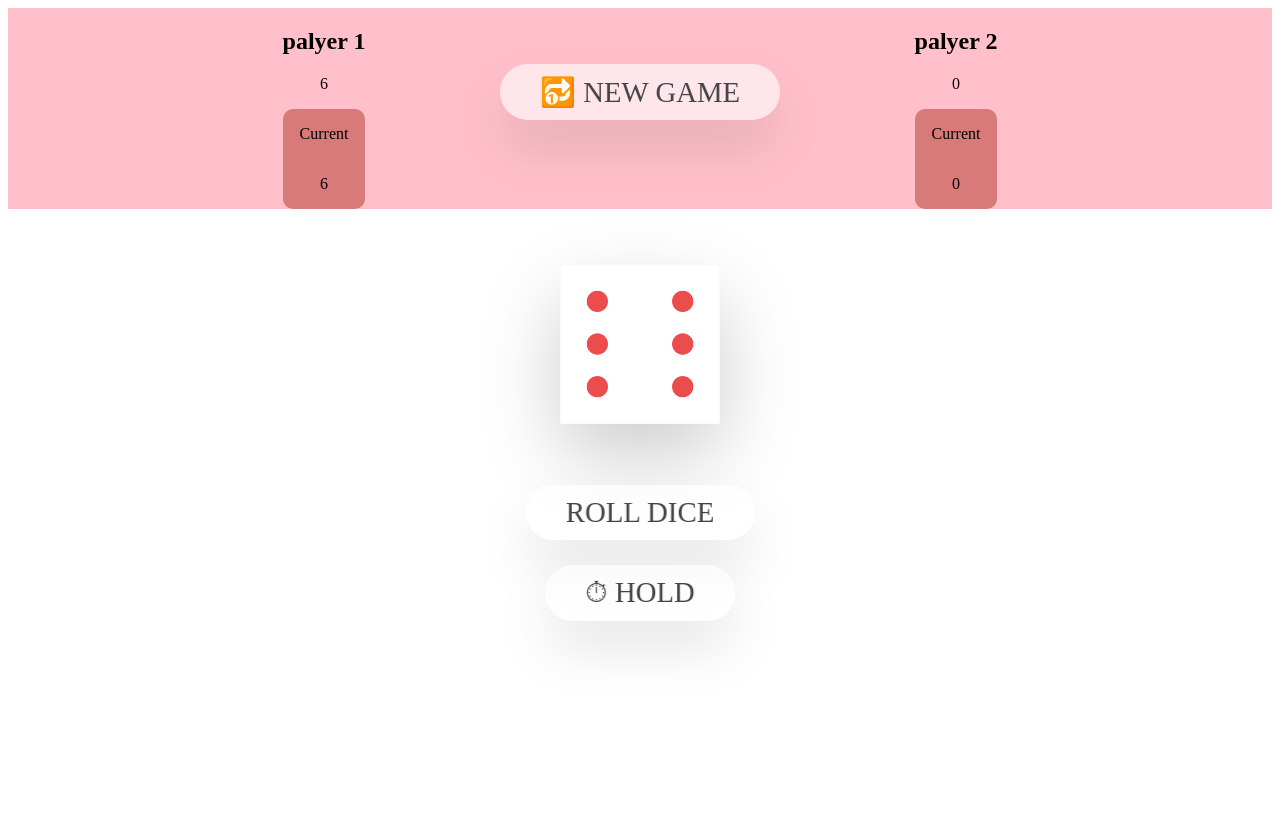
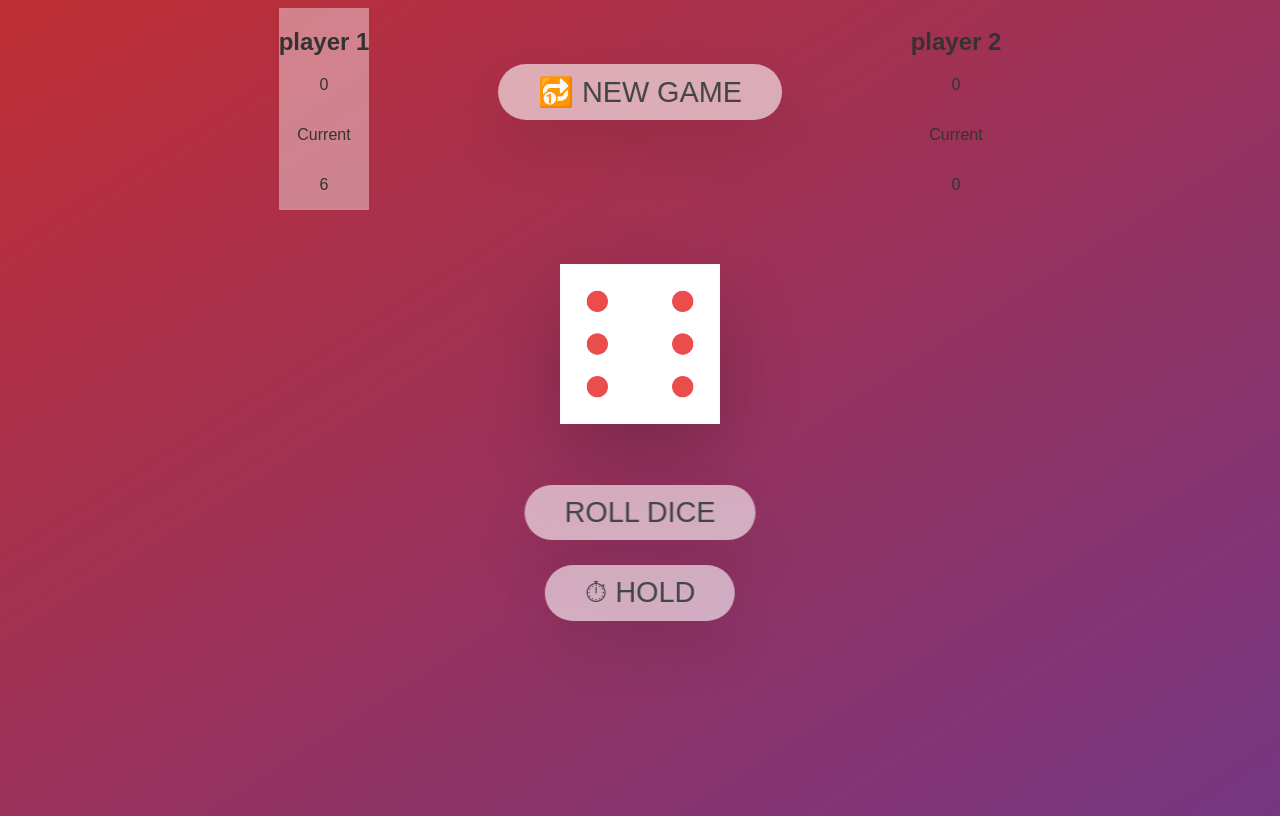
Before and after one commit to maccrin/Dice-Game, a plain HTML site: page index.html in a window 1280 px wide. Both pictures are taken after a click on the button "ROLL DICE". Drawn offline with Linux system fonts and the light colour scheme.

Commit message:
modified

```diff
--- a/index.html
+++ b/index.html
@@ -11,7 +11,7 @@
     <main>
         <div id="players">
         <section class="player player--0 player--active">
-<h2 class="name" id="name--0">palyer 1</h2>
+<h2 class="name" id="name--0">player 1</h2>
 <p class="score" id="score--0">0</p>
 <div class="current">
 <p class="current-label">Current</p>
@@ -19,7 +19,7 @@
 </div>
         </section>
          <section class="player player--1">
-            <h2 class="name" id="name--1">palyer 2</h2>
+            <h2 class="name" id="name--1">player 2</h2>
 <p class="score" id="score--1">0</p>
             <div class="current">
 <p class="current-label">Current</p>
--- a/script.js
+++ b/script.js
@@ -3,8 +3,8 @@ const scorePlayer0 = document.getElementById('score--0');
 const scorePlayer1 = document.getElementById('score--1');
 const currentScore0 = document.getElementById('current--0');
 const currentScore1 = document.getElementById('current--1');
-const player0 = document.querySelector('player--0');
-const player1 = document.querySelector('player--1');
+const player0 = document.querySelector('.player--0');
+const player1 = document.querySelector('.player--1');
 const diceElement = document.querySelector('.dice');
 scorePlayer0.textContent = 0;
 scorePlayer1.textContent = 0;
@@ -15,29 +15,44 @@ const buttonHold = document.querySelector('.btn-hold');
 let currentScore = 0;
 let active = 0;
 const score = [0, 0];
+const switchPlayer = () => {
+    document.getElementById(`current--${active}`).textContent = 0;
+    // document.getElementById(`score--${active}`).textContent = 0;
+    active = active === 1 ? 0 : 1;
+    currentScore = 0;
+    player0.classList.toggle('player--active');
+    player1.classList.toggle('player--active');
+}
+
 //Rolling Dice Functionality
 buttonDice.addEventListener('click', () => {
     //Generating a random dice roll
+
     const dice = Math.trunc(Math.random() * 6) + 1
-
     //Display the output
     diceElement.classList.remove('hidden');
     diceElement.src = `dice-${dice}.png`;
 
     //switch the player
     if (dice !== 1) {
-        //Add dcie to current score
-        currentScore += dice;
-        document.getElementById(`score--${active}`).textContent = dice;
-        document.getElementById(`current--${active}`).textContent = currentScore;
+        //Add dice to current score
+        score[active] += dice;
+        document.getElementById(`current--${active}`).textContent = dice;
     }
     else {
-        document.getElementById(`current--${active}`).textContent = 0;
-        document.getElementById(`score--${active}`).textContent = 0;
-        active = active === 1 ? 0 : 1;
-        currentScore = 0;
-        player0.classList.toggle('player--active');
-        player1.classList.toggle('player--active');
+        switchPlayer();
 
     }
+});
+//Score Handling
+buttonHold.addEventListener('click', () => {
+    document.getElementById(`score--${active}`).textContent = score[active];
+    document.getElementById(`current--${active}`).textContent = 0;
+    // score[active] = currentScore;
+    if (score[active] >= 20) {
+        document.querySelector(`.player--${active}`).classList.add('player-winner');
+        document.querySelector(`.player--${active}`).classList.remove('player-winner');
+    }
+
+
 })
--- a/style.css
+++ b/style.css
@@ -1,14 +1,19 @@
+body {
+  font-family: "Nunito", sans-serif;
+  font-weight: 400;
+  height: 100vh;
+  color: #333;
+  background-image: linear-gradient(to top left, #753682 0%, #bf2e34 100%);
+}
 #players {
   top: 4rem;
   display: flex;
   text-align: center;
   justify-content: space-around;
-  background-color: pink;
 }
 .current {
   display: flex;
   flex-direction: column;
-  background-color: rgb(216, 122, 122);
   border-radius: 10px;
 }
 .current-label,
@@ -39,11 +44,8 @@
   cursor: pointer;
   font-weight: 400;
   transition: all 0.2s;
-
-  background-color: white;
   background-color: rgba(255, 255, 255, 0.6);
   backdrop-filter: blur(10px);
-
   padding: 0.7rem 2.5rem;
   border-radius: 50rem;
   box-shadow: 0 1.75rem 3.5rem rgba(0, 0, 0, 0.1);
@@ -57,3 +59,9 @@
 .btn-hold {
   top: 35.3rem;
 }
+.player--active {
+  background-color: rgba(255, 255, 255, 0.4);
+}
+.player--winner {
+  background-color: rgba(181, 227, 52, 0.4);
+}
```
